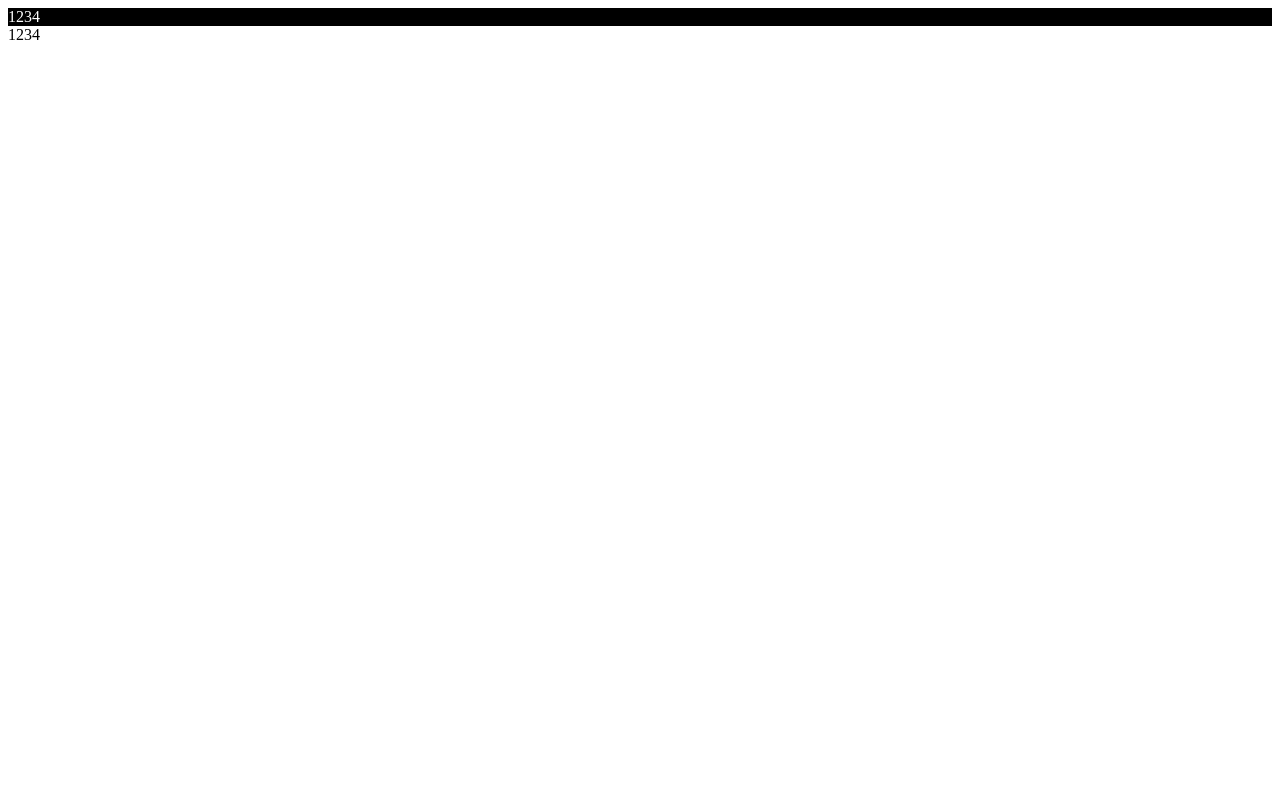
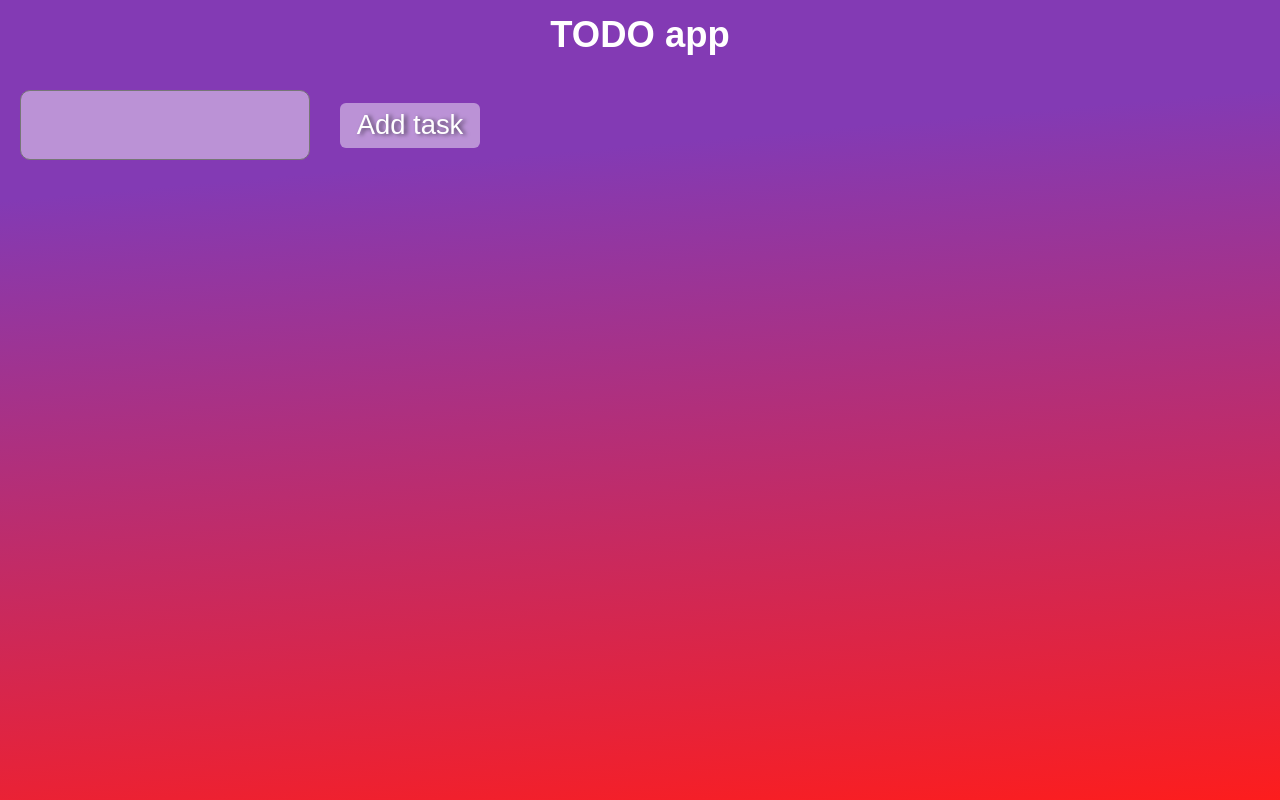
Before and after one commit to VashUber/ReactTODO, a React (Create React App) app: page / in a window 1280 px wide. Built offline with nearby package versions, Linux system fonts and the light colour scheme.

Commit message:
added simple functional

```diff
--- a/public/index.html
+++ b/public/index.html
@@ -22,7 +22,7 @@
       work correctly both with client-side routing and a non-root public URL.
       Learn how to configure a non-root public URL by running `npm run build`.
     -->
-    <title>React App</title>
+    <title>TODO</title>
   </head>
   <body>
     <noscript>You need to enable JavaScript to run this app.</noscript>
--- a/src/App.js
+++ b/src/App.js
@@ -1,21 +1,88 @@
+import React, {useState} from "react";
 import styled from "styled-components";
+import Card from "./Card";
 
-const TestWrapper = styled.div`
+const Body = styled.div`
+  background: rgb(131, 58, 180);
+  background: linear-gradient(175deg, rgba(131, 58, 180, 1) 22%, rgba(253, 29, 29, 1) 100%);
+  background-attachment: fixed;
+`
+
+const Header = styled.header`
+  height: 70px;
   color: #fff;
-  background: #000;
+  display: flex;
+  align-items: center;
+  justify-content: center;
+`
+
+const Main = styled.main`
+  min-height: calc(100vh - 110px);
+  padding: 20px;
+`
+
+const CardWrapper = styled.div`
+  display: grid;
+  grid-template-columns: repeat(4, 1fr);
+  grid-gap: 55px;
+`
+
+const AddButton = styled.button`
+  width: 140px;
+  height: 45px;
+  border: none;
+  outline: none;
+  border-radius: 6px;
+  background: rgba(255, 255, 255, 0.45);
+  color: #fff;
+  text-shadow: 3px 1px 4px rgba(0, 0, 0, 0.54);
+`
+
+const TextArea = styled.textarea`
+  resize: none;
+  outline: none;
+  width: 290px;
+  height: 70px;
+  border-radius: 10px;
+  background: rgba(255, 255, 255, 0.45);
+  color: #fff;
+  text-shadow: 3px 1px 4px rgba(0, 0, 0, 0.54);
+  box-sizing: border-box;
+  padding: 10px;
+`
+
+const Flex = styled.div`
+  width: 460px;
+  display: flex;
+  flex-direction: ${props => props.direction || 'row'};
+  justify-content: space-between;
+  align-items: center;
+  padding-bottom: 50px;
 `
 
 function App() {
+
+	const [itemDo, setDo] = useState([])
+	const [inputText, setText] = useState('')
+
 	return (
-		<div>
-			<TestWrapper>
-				1234
-			</TestWrapper>
-			<div>
-				1234
-			</div>
-		</div>
-
+		<Body>
+			<Header>
+				<h1>TODO app</h1>
+			</Header>
+			<Main>
+				<Flex>
+					<TextArea value={inputText} onChange={event=> setText(event.target.value)} />
+					<AddButton onClick={() => {
+						setDo(prev => [...prev, inputText])
+						setText('')
+					}}>Add task</AddButton>
+				</Flex>
+				<CardWrapper>
+					{itemDo.map(elem => <Card do={elem}/>)}
+				</CardWrapper>
+			</Main>
+		</Body>
 	);
 }
 
--- /dev/null
+++ b/src/Card.jsx
@@ -0,0 +1,23 @@
+import styled from "styled-components";
+
+const CardItem = styled.div`
+  width: 330px;
+  height: 450px;
+  text-align: center;
+  border-radius: 20px;
+  background: rgba(181, 250, 255, 0.3);
+  color: #ffffff;
+  padding: 8px;
+  box-sizing: border-box;
+  box-shadow: 6px 15px 20px 0px rgba(34, 60, 80, 0.2);
+`
+
+const Card = (props) => {
+	return (
+		<CardItem>
+			<h2>{props.do}</h2>
+		</CardItem>
+	)
+}
+
+export default Card
--- a/src/index.js
+++ b/src/index.js
@@ -1,10 +1,33 @@
 import React from 'react';
 import ReactDOM from 'react-dom';
+import {createGlobalStyle} from "styled-components";
 import App from './App';
 
+const GlobalStyle = createGlobalStyle`
+  @import url('https://fonts.googleapis.com/css2?family=Public+Sans:wght@600&display=swap');
+
+  * {
+    margin: 0;
+    padding: 0;
+    font-size: 1.08em;
+    font-family: 'Public Sans', sans-serif;
+  }
+
+  h1 {
+    font-size: 1.55em;
+  }
+
+  h2 {
+    margin-top: 15px;
+    font-size: 1.13em;
+    height: 80px;
+  }
+`
+
 ReactDOM.render(
-  <React.StrictMode>
-    <App />
-  </React.StrictMode>,
-  document.getElementById('root')
+	<React.StrictMode>
+		<GlobalStyle/>
+		<App/>
+	</React.StrictMode>,
+	document.getElementById('root')
 );
```
